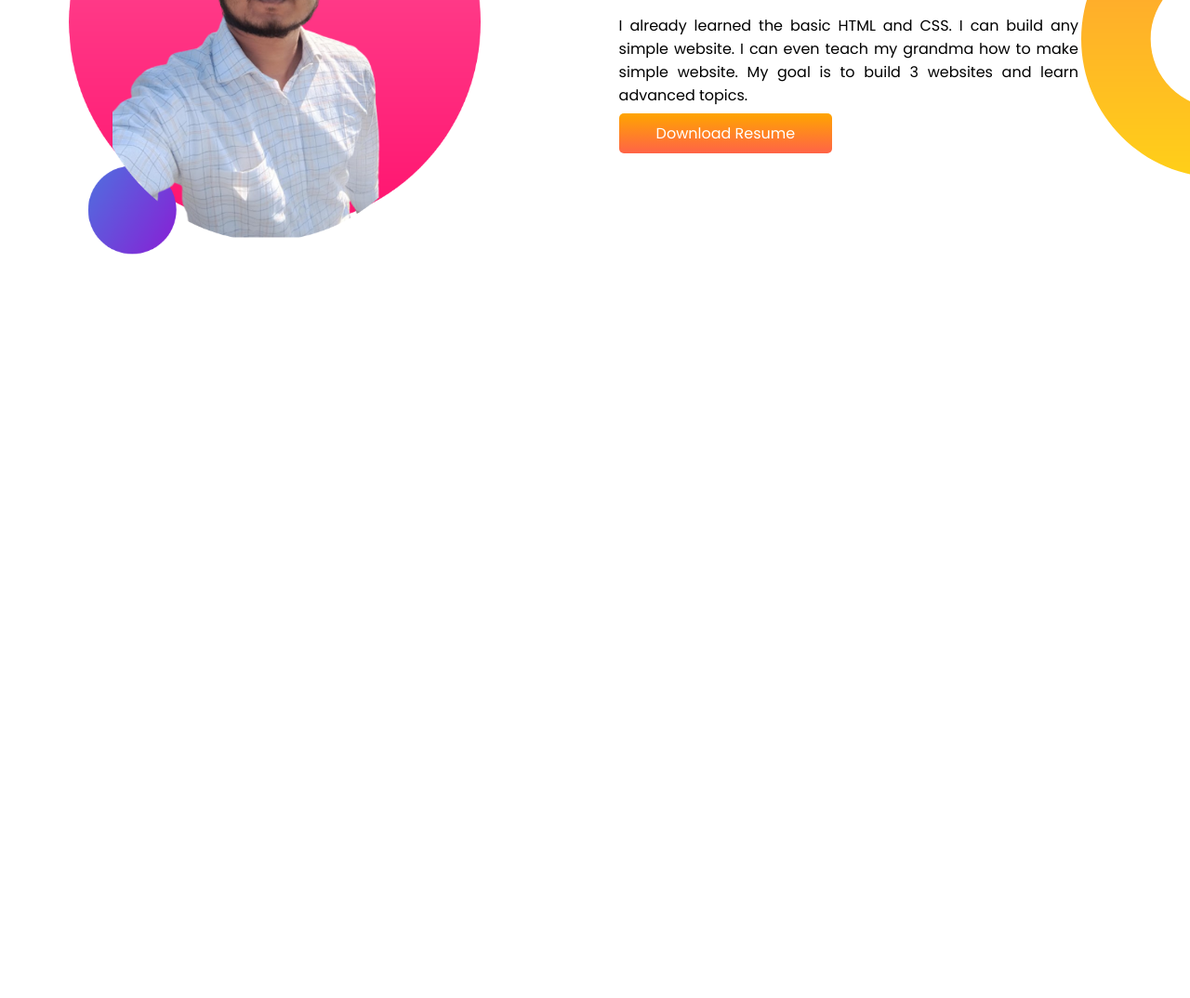
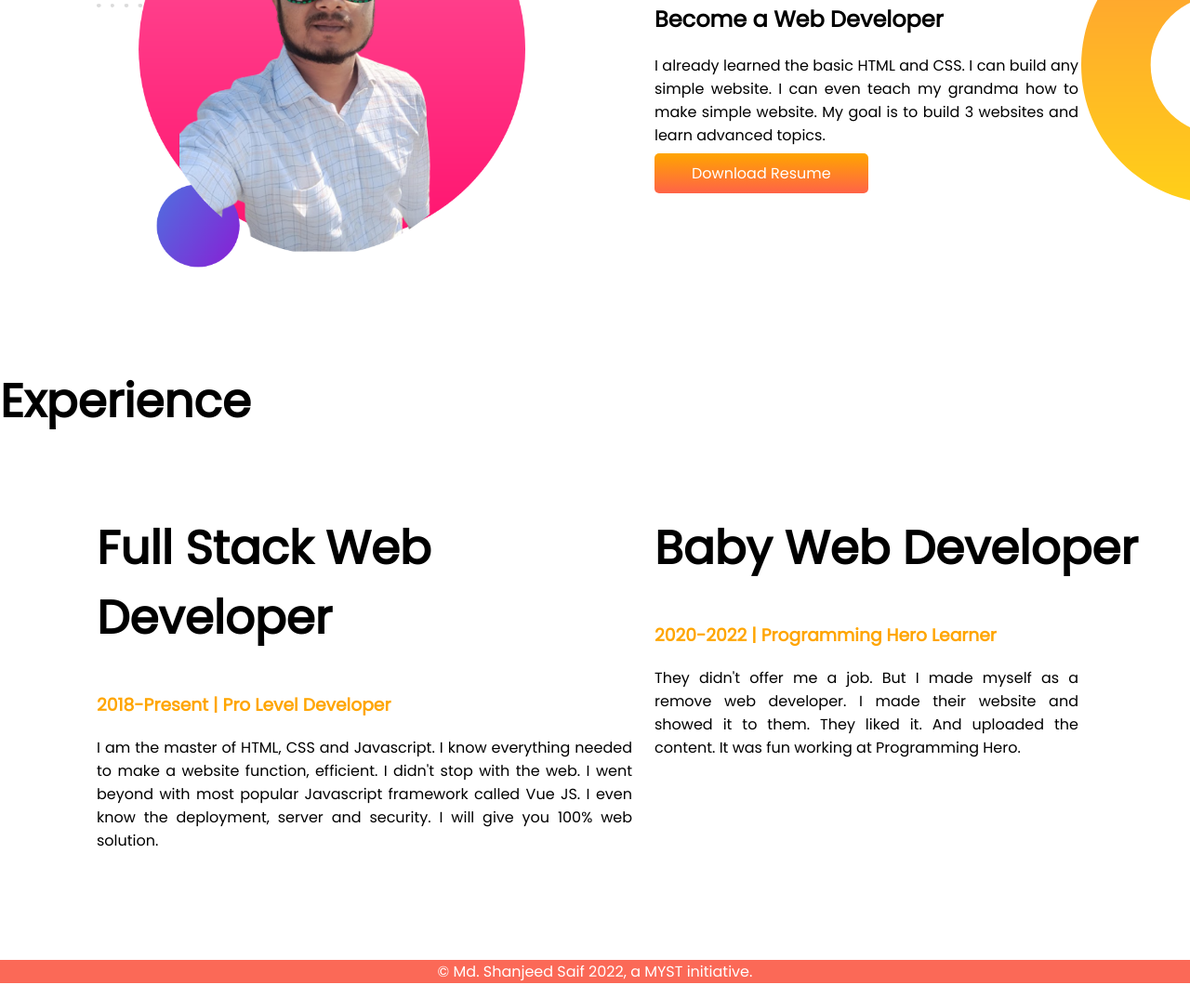
Before and after one commit to eshansaif/developer-portfolio, a plain HTML site: page index.html in a window 1280 px wide. Shown: the part 793-1867 px from the top of the page at 93% size. Before the commit the page ends 1174 px from the top, so only its background shows below. Drawn offline with Linux system fonts and the light colour scheme.

Commit message:
experience and footer section is added

```diff
--- a/index.html
+++ b/index.html
@@ -13,7 +13,7 @@
 </head>
 
 <body>
-    <section class="top-banner">
+    <section class="top-banner flexible-area">
         <div class="half-width">
             <h1>Welcome To</h1>
             <h1><span class="orange-color">Md. Shanjeed Saif</span> World</h1>
@@ -31,7 +31,7 @@
         </div>
     </section>
 
-    <section class="dream-big">
+    <section class="dream-big flexible-area">
         <div class="half-width">
             <img src="images/eshan-my-bg2.png" alt="eshan's pic">
         </div>
@@ -44,6 +44,31 @@
             <a class="link-button" href="">Download Resume</a>
         </div>
     </section>
+
+    <section class="experience-area">
+        <h1>Experience</h1>
+        <div class="flexible-area">
+            <div class="half-width">
+                <h1>Full Stack Web Developer</h1>
+                <h3 class="orange-color">2018-Present | Pro Level Developer</h3>
+                <p>I am the master of HTML, CSS and Javascript. I know everything needed to make a website function,
+                    efficient. I didn't stop with the web. I went beyond with most popular Javascript framework called
+                    Vue JS. I even know the deployment, server and security. I will give you 100% web solution.</p>
+            </div>
+            <div class="half-width">
+                <h1>Baby Web Developer</h1>
+                <h3 class="orange-color">2020-2022 | Programming Hero Learner</h3>
+                <p class="right-pad">They didn't offer me a job. But I made myself as a remove web developer. I made
+                    their website and
+                    showed it to them. They liked it. And uploaded the content. It was fun working at Programming Hero.
+                </p>
+            </div>
+        </div>
+    </section>
+
+    <section class="footer">
+        <p>© Md. Shanjeed Saif 2022, a MYST initiative.</p>
+    </section>
 </body>
 
 </html>
--- a/style.css
+++ b/style.css
@@ -11,9 +11,10 @@ h1 {
     color: orange;
 }
 
-section {
+.flexible-area {
     display: flex;
     margin-bottom: 100px;
+    padding-left: 80px;
 }
 
 .half-width {
@@ -36,6 +37,7 @@ section {
 .top-banner {
     background-image: url(images/top-banner.png);
     background-repeat: no-repeat;
+    /* position: fixed; */
 }
 
 .dream-big {
@@ -52,3 +54,17 @@ p {
 .right-pad {
     padding-right: 120px;
 }
+
+.footer {
+    /* position: fixed; */
+    /* left: 0;
+    bottom: 0; */
+    width: 100%;
+    background-color: #fb6957;
+    color: white;
+    text-align: center;
+}
+
+.footer p {
+    text-align: center;
+}
```
